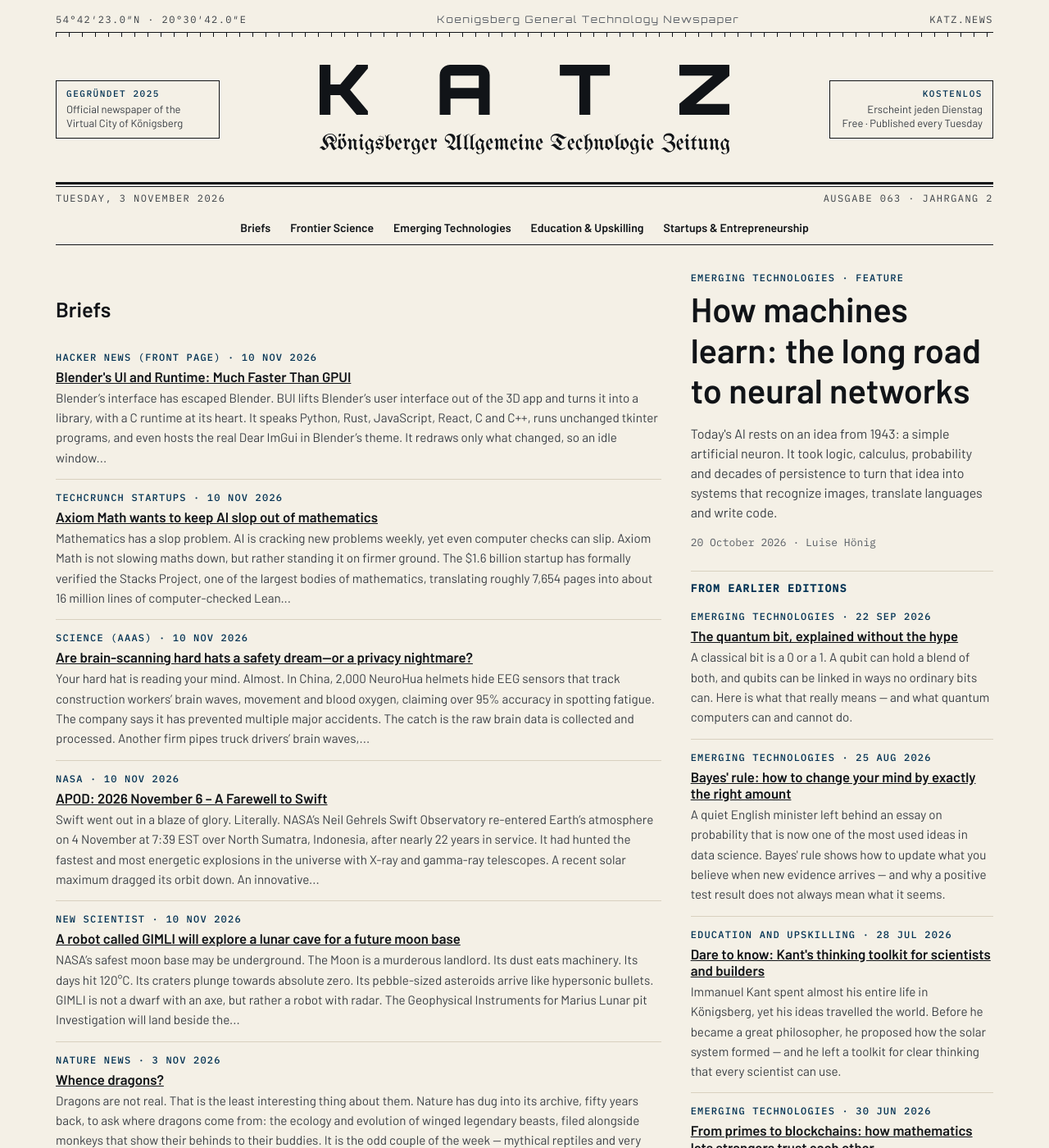
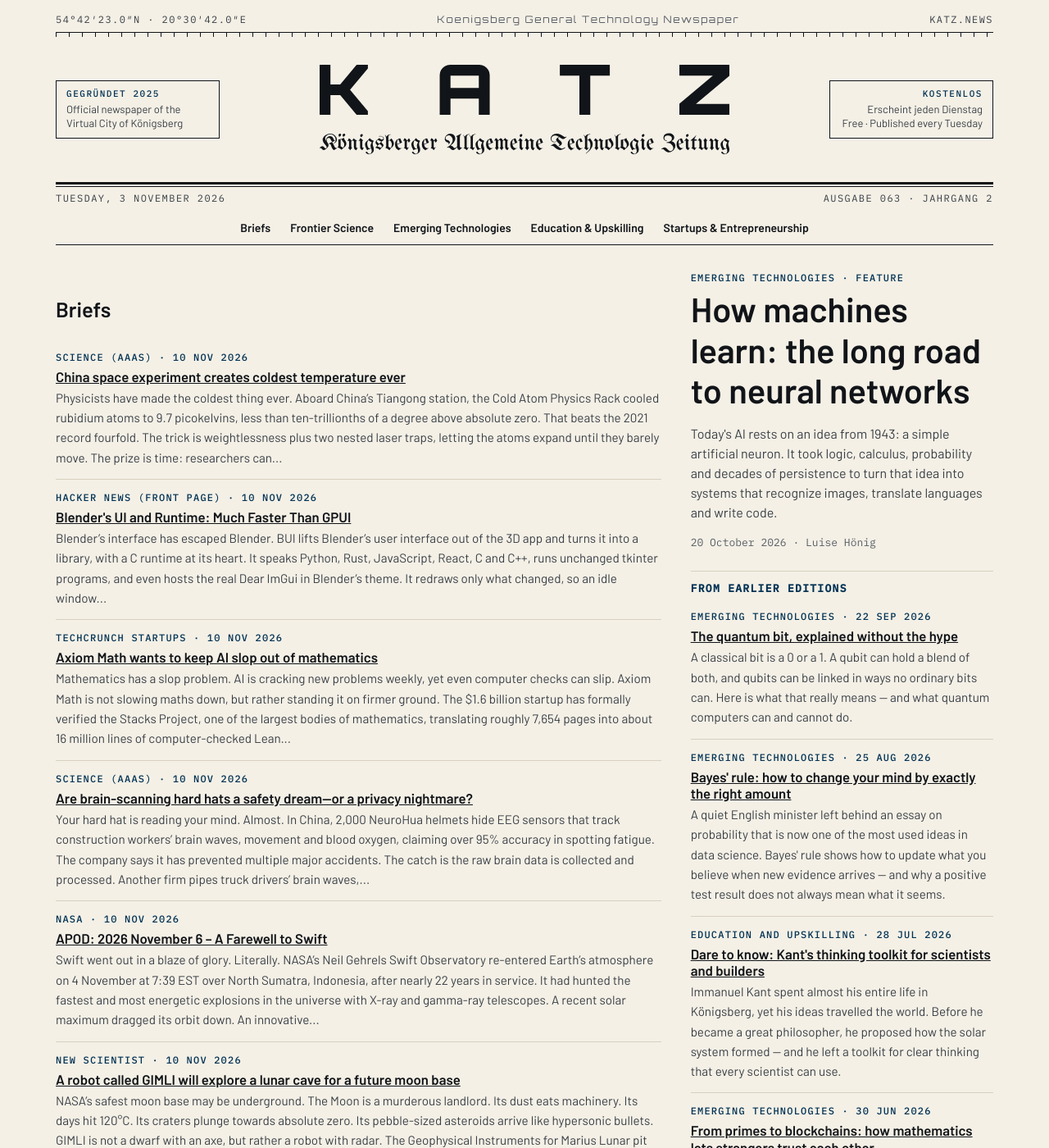
Before and after one commit to katz-news/katz.news, a Jekyll site: the page built from index.html, in a window 1280 px wide and 1400 px high. Shown: the whole window at 82% size. Built offline with Jekyll 4.4.1, drawn with Linux system fonts in a browser that asks for light colours; some of the changed text lies outside the part shown.

Commit message:
Publish 2026-11-06

```diff
--- a/_data/build.yml
+++ b/_data/build.yml
@@ -1 +1 @@
-published_at: 2026-11-06T15:26:48Z
+published_at: 2026-11-06T15:27:45Z
--- /dev/null
+++ b/_posts/briefs/2026-11-06-china-space-experiment-creates-coldest-temperature-ever.md
@@ -0,0 +1,9 @@
+---
+published: true
+title: China space experiment creates coldest temperature ever
+date: 2026-11-10
+section: science
+source_name: Science (AAAS)
+source_url: https://www.science.org/content/article/china-space-experiment-creates-coldest-temperature-ever
+---
+Physicists have made the coldest thing ever. Aboard China’s Tiangong station, the Cold Atom Physics Rack cooled rubidium atoms to 9.7 picokelvins, less than ten-trillionths of a degree above absolute zero. That beats the 2021 record fourfold. The trick is weightlessness plus two nested laser traps, letting the atoms expand until they barely move. The prize is time: researchers can watch the cloud expand for seven seconds, long enough to test whether gravity tugs every kind of atom equally. The verdict is chillingly clear: the coldest place in the universe is a space station, and Einstein is next in line.
```
